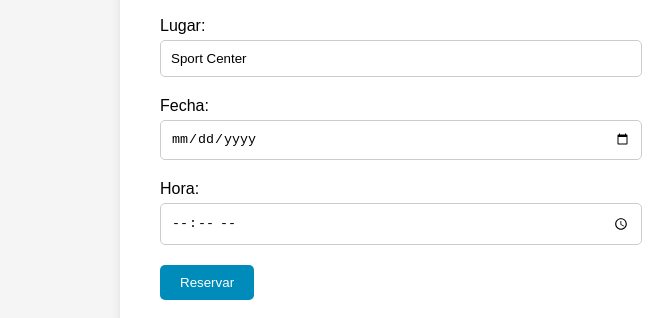
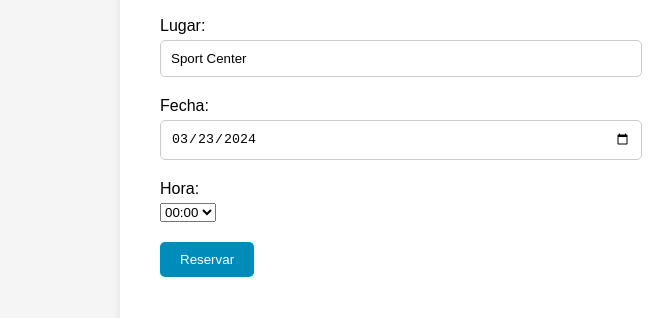
Before and after one commit to Estebanxz11/sportzone, a plain HTML site: page reserva.html in a window 1280 px wide. Shown: the part 227-545 px from the top of the page, 0-655 px from the left. Drawn offline with Linux system fonts and the light colour scheme.

Commit message:
ajuste formulario de reserva

```diff
--- a/js/index.js
+++ b/js/index.js
@@ -31,3 +31,33 @@ document.addEventListener('DOMContentLoaded', function() {
     document.querySelector('.carousel-prev').addEventListener('click', prevSlide);
     document.querySelector('.carousel-next').addEventListener('click', nextSlide);
 });
+
+
+ // Función para generar intervalos de hora
+ function generateHourOptions() {
+    var select = document.getElementById("hora");
+    for (var i = 0; i < 24; i++) {
+        var hour = ("0" + i).slice(-2) + ":00"; // Añade un cero delante de las horas menores de 10
+        var option = document.createElement("option");
+        option.text = hour;
+        option.value = hour;
+        select.add(option);
+    }
+}
+
+// Función para obtener la fecha actual y establecerla en el campo de fecha
+function setCurrentDate() {
+    var today = new Date();
+    var dd = String(today.getDate()).padStart(2, '0');
+    var mm = String(today.getMonth() + 1).padStart(2, '0'); // Enero es 0!
+    var yyyy = today.getFullYear();
+
+    today = yyyy + '-' + mm + '-' + dd;
+    document.getElementById("fecha").value = today;
+}
+
+// Llamar a las funciones al cargar la página
+window.onload = function () {
+    generateHourOptions();
+    setCurrentDate();
+};
--- a/reserva.html
+++ b/reserva.html
@@ -46,7 +46,9 @@
                     </div>
                     <div class="form-group">
                         <label for="hora">Hora:</label>
-                        <input type="time" id="hora" name="hora" required>
+                        <select id="hora" name="hora" required>
+                            <!-- Intervalos de hora se generan dinámicamente con JavaScript -->
+                        </select>
                     </div>
                     <div class="form-group">
                         <button type="submit">Reservar</button>
```
